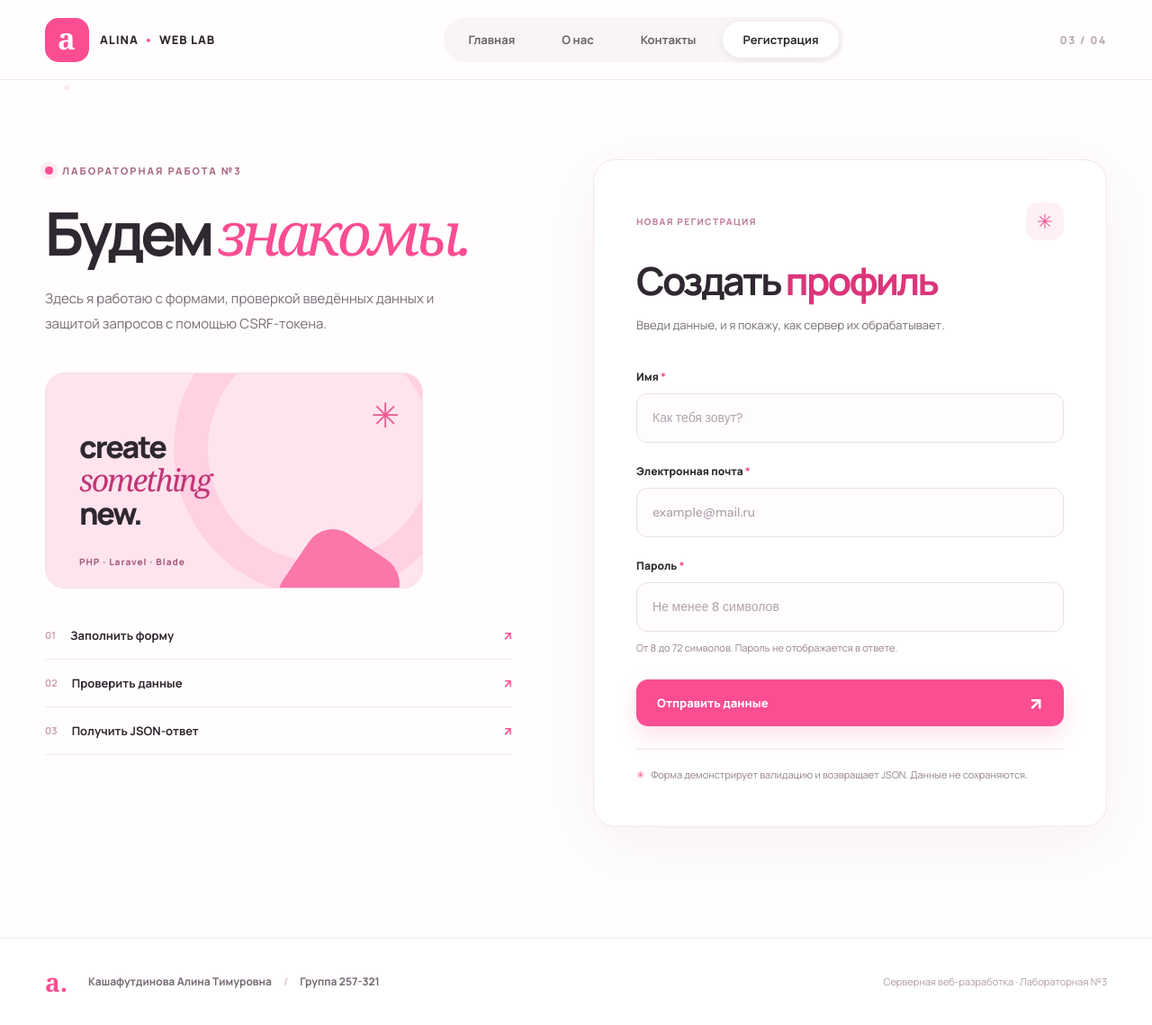
After one commit to alinakashafutdinova/Servernaya_web-razrabotka, a Laravel app: page /signin in a window 1280 px wide. The commit adds this page. Shown: the whole page at 90% size. Run offline with Laravel 9, Linux system fonts and the light colour scheme.

Commit message:
Добавила регистрацию с проверкой данных и CSRF, обновила тексты страниц

```diff
--- /dev/null
+++ b/app/Http/Controllers/AuthController.php
@@ -0,0 +1,33 @@
+<?php
+
+namespace App\Http\Controllers;
+
+use Illuminate\Http\JsonResponse;
+use Illuminate\Http\Request;
+use Illuminate\View\View;
+
+class AuthController extends Controller
+{
+    public function create(): View
+    {
+        return view('auth.signin');
+    }
+
+    public function registration(Request $request): JsonResponse
+    {
+        $data = $request->validate([
+            'name' => ['required', 'string', 'max:80'],
+            'email' => ['required', 'string', 'email', 'max:254'],
+            'password' => ['required', 'string', 'min:8', 'max:72'],
+        ]);
+
+        return response()->json([
+            'message' => 'Данные успешно прошли проверку',
+            'user' => [
+                'name' => $data['name'],
+                'email' => $data['email'],
+                'password' => '[скрыт]',
+            ],
+        ])->header('Cache-Control', 'no-store');
+    }
+}
--- a/composer.json
+++ b/composer.json
@@ -1,7 +1,7 @@
 {
     "name": "alina/servernaya-web-razrabotka",
     "type": "project",
-    "description": "Лабораторные работы №1 и №2 по серверной веб-разработке",
+    "description": "Лабораторные работы №1–3 по серверной веб-разработке",
     "keywords": [
         "laravel",
         "blade",
--- a/public/css/site.css
+++ b/public/css/site.css
@@ -236,3 +236,46 @@ h1,h2,h3,p { margin-top: 0; }
 .gallery-heading > div { max-width: 100%; }
 .gallery-heading p { max-width: 850px; overflow-wrap: anywhere; }
 .gallery-figure img { max-height: 820px; object-fit: contain; }
+
+
+/* Лабораторная №3: форма регистрации */
+.signup-page { display: grid; grid-template-columns: minmax(0, .91fr) minmax(0, 1fr); gap: clamp(40px, 7vw, 104px); align-items: start; padding-top: 88px; padding-bottom: 123px; }
+.signup-intro { min-width: 0; }
+.signup-intro h1 { font-size: clamp(47px, 5.2vw, 74px); letter-spacing: -.072em; line-height: 1.09; margin: 24px 0 22px; }
+.signup-intro > p { color: var(--muted); font-size: 15px; line-height: 1.9; max-width: 450px; margin: 0; }
+.signup-sticker { height: 240px; max-width: 420px; position: relative; overflow: hidden; border: 1px solid #f5dfe9; border-radius: 22px; margin-top: 39px; margin-bottom: 26px; background: #ffe4ee; display: flex; flex-direction: column; justify-content: center; padding: 31px 37px; }
+.signup-sticker::before { content: ''; position: absolute; width: 250px; height: 250px; border: 38px solid #ffd1e3; border-radius: 50%; right: -50px; top: -79px; }
+.signup-sticker::after { content: ''; position: absolute; width: 115px; height: 115px; background: #fb77a9; border-radius: 32px; right: 35px; bottom: -60px; transform: rotate(34deg); }
+.signup-sticker > span:nth-child(2) { font-size: 34px; letter-spacing: -.062em; line-height: 1.09; font-weight: 900; position: relative; z-index: 1; }
+.signup-sticker em { font-family: Georgia,serif; font-weight: 400; color: #bf3676; }
+.signup-sticker-star { position: absolute; top: 19px; right: 25px; font-size: 38px; color: #e95d95; }
+.signup-sticker-foot { position: absolute; bottom: 22px; left: 37px; font-size: 10px; font-weight: 800; letter-spacing: .1em; z-index: 1; color: #a55d7e; }
+.signup-step { display: flex; align-items: center; gap: 16px; min-height: 53px; border-bottom: 1px solid var(--border); font-size: 13px; font-weight: 700; }
+.signup-step > span:first-child { color: #ce9eb2; font-size: 11px; }
+.signup-step > span:last-child { margin-left: auto; color: var(--pink); }
+.signup-card { border: 1px solid #f4e6ed; background: #fff; border-radius: 25px; padding: clamp(25px, 4vw, 47px); box-shadow: 0 18px 76px rgba(139, 73, 101, .06); }
+.signup-card-header { display: flex; align-items: center; justify-content: space-between; }
+.signup-card-tag { font-size: 10px; font-weight: 800; letter-spacing: .14em; color: #c07f9c; }
+.signup-card-icon { display: inline-grid; width: 42px; height: 42px; place-items: center; background: #fff0f6; color: #e75b98; border-radius: 13px; font-size: 22px; }
+.signup-card h2 { margin: 15px 0 9px; font-size: clamp(30px, 3.4vw, 43px); letter-spacing: -.065em; }
+.signup-card h2 span { color: var(--pink-deep); }
+.signup-card-lead { color: var(--muted); margin: 0 0 37px; font-size: 13px; line-height: 1.75; }
+.signup-form { display: flex; flex-direction: column; gap: 23px; }
+.signup-field label { display: block; font-size: 12px; font-weight: 800; margin: 0 0 10px; }
+.signup-field label span { color: var(--pink); }
+.signup-field input { display: block; width: 100%; box-sizing: border-box; height: 55px; border: 1px solid #e8dfe5; border-radius: 12px; background: #fffcfd; padding: 0 17px; font: 500 14px/1.3 'DM Sans', sans-serif; color: var(--ink); transition: border-color .2s ease,box-shadow .2s ease; }
+.signup-field input::placeholder { color: #b3a3af; }
+.signup-field input:focus { outline: none; border-color: #ec5b99; box-shadow: 0 0 0 4px #ffe5f0; }
+.signup-field input[aria-invalid=true] { border-color: #d95b78; }
+.signup-hint { font-size: 11px; color: #98828f; line-height: 1.5; margin: 10px 0 0; }
+.signup-error { font-size: 12px; color: #bf3a5b; line-height: 1.4; margin: 8px 0 0; }
+.signup-submit { border: 0; cursor: pointer; justify-content: space-between; width: 100%; margin-top: 4px; font-family: inherit; font-size: 13px; }
+.signup-submit:hover { background: var(--pink-deep); }
+.signup-submit:focus-visible { outline: 3px solid #fa85b4; outline-offset: 3px; }
+.signup-card-note { margin-top: 25px; padding-top: 19px; border-top: 1px solid var(--border); color: #93818e; font-size: 11px; line-height: 1.7; }
+.signup-card-note > span { color: var(--pink); margin-right: 5px; }
+@media (max-width: 940px) { .signup-page { gap: 30px; } }
+@media (max-width: 760px) { .signup-page { grid-template-columns: 1fr; padding-top: 52px; padding-bottom: 80px; } .signup-intro h1 { font-size: 50px; } .signup-sticker { max-width: 100%; height: 180px; margin-top: 26px; } .signup-sticker > span:nth-child(2) { font-size: 26px; } .signup-step { min-height: 44px; } .signup-card { padding: 28px 24px; } }
+@media (max-width: 420px) { .signup-intro h1 { font-size: 44px; } .signup-sticker { height: 174px; } .signup-card { padding: 24px 18px; } }
+
+@media (max-width: 520px) { .navigation { flex-wrap: wrap; border-radius: 18px; } .nav-link { flex: 1 1 calc(50% - 8px); } }
--- a/resources/views/about.blade.php
+++ b/resources/views/about.blade.php
@@ -14,7 +14,7 @@
 <section class="container about-content">
     <div class="story-card">
         <div class="story-title"><span class="section-number">01 / ИСТОРИЯ</span><h2>Учусь создавать<br><em>что-то настоящее</em></h2></div>
-        <div class="story-text"><p>Мне нравится, что веб-разработка объединяет логику и творчество: сначала продумываешь структуру, потом собираешь интерфейс, а в конце видишь готовый результат в браузере.</p><p>Сейчас я изучаю серверную часть сайтов, маршрутизацию и шаблоны. Этот проект — моя первая лабораторная работа, в которой я соединяю всё это на практике.</p></div>
+        <div class="story-text"><p>Мне нравится, что веб-разработка объединяет логику и творчество: сначала продумываешь структуру, потом собираешь интерфейс, а в конце видишь готовый результат в браузере.</p><p>Сейчас я изучаю серверную часть сайтов, маршрутизацию и шаблоны. Этот проект — лабораторная работа, в которой я соединяю всё это на практике.</p></div>
     </div>
     <div class="about-facts">
         <div><span>НАПРАВЛЕНИЕ</span><strong>Веб-технологии</strong></div>
--- /dev/null
+++ b/resources/views/auth/signin.blade.php
@@ -0,0 +1,52 @@
+@extends('layouts.app')
+
+@section('title', 'Регистрация')
+
+@section('content')
+<section class="signup-page container">
+    <div class="signup-intro">
+        <span class="eyebrow"><span class="eyebrow-dot"></span> ЛАБОРАТОРНАЯ РАБОТА №3</span>
+        <h1>Будем <span class="serif-accent">знакомы.</span></h1>
+        <p>Здесь я работаю с формами, проверкой введённых данных и защитой запросов с помощью CSRF-токена.</p>
+        <div class="signup-sticker" aria-hidden="true">
+            <span class="signup-sticker-star">✳</span>
+            <span>create<br><em>something</em><br>new.</span>
+            <span class="signup-sticker-foot">PHP · Laravel · Blade</span>
+        </div>
+        <div class="signup-step"><span>01</span> Заполнить форму <span aria-hidden="true">↗</span></div>
+        <div class="signup-step"><span>02</span> Проверить данные <span aria-hidden="true">↗</span></div>
+        <div class="signup-step"><span>03</span> Получить JSON-ответ <span aria-hidden="true">↗</span></div>
+    </div>
+
+    <div class="signup-card">
+        <div class="signup-card-header">
+            <span class="signup-card-tag">НОВАЯ РЕГИСТРАЦИЯ</span>
+            <span class="signup-card-icon" aria-hidden="true">✳</span>
+        </div>
+        <h2>Создать <span>профиль</span></h2>
+        <p class="signup-card-lead">Введи данные, и я покажу, как сервер их обрабатывает.</p>
+
+        <form method="post" action="{{ route('signin.registration') }}" class="signup-form">
+            @csrf
+            <div class="signup-field">
+                <label for="name">Имя <span>*</span></label>
+                <input id="name" name="name" type="text" value="{{ old('name') }}" placeholder="Как тебя зовут?" autocomplete="name" maxlength="80" required @error('name') aria-invalid="true" aria-describedby="name-error" @enderror>
+                @error('name')<p class="signup-error" id="name-error">{{ $message }}</p>@enderror
+            </div>
+            <div class="signup-field">
+                <label for="email">Электронная почта <span>*</span></label>
+                <input id="email" name="email" type="email" value="{{ old('email') }}" placeholder="example@mail.ru" autocomplete="email" maxlength="254" required @error('email') aria-invalid="true" aria-describedby="email-error" @enderror>
+                @error('email')<p class="signup-error" id="email-error">{{ $message }}</p>@enderror
+            </div>
+            <div class="signup-field">
+                <label for="password">Пароль <span>*</span></label>
+                <input id="password" name="password" type="password" placeholder="Не менее 8 символов" autocomplete="new-password" minlength="8" maxlength="72" required @error('password') aria-invalid="true" aria-describedby="password-error" @enderror>
+                @error('password')<p class="signup-error" id="password-error">{{ $message }}</p>@enderror
+                <p class="signup-hint">От 8 до 72 символов. Пароль не отображается в ответе.</p>
+            </div>
+            <button class="button button-primary signup-submit" type="submit">Отправить данные <span aria-hidden="true">↗</span></button>
+        </form>
+        <div class="signup-card-note"><span aria-hidden="true">✳</span> Форма демонстрирует валидацию и возвращает JSON. Данные не сохраняются.</div>
+    </div>
+</section>
+@endsection
--- a/resources/views/home.blade.php
+++ b/resources/views/home.blade.php
@@ -12,7 +12,7 @@
             <a class="button button-primary" href="{{ route('about') }}">Узнать обо мне <span aria-hidden="true">↗</span></a>
             <a class="text-link" href="#works">Смотреть работы <span aria-hidden="true">→</span></a>
         </div>
-        <div class="hero-micro"><span class="micro-line"></span> Студентка · Веб-технологии · Москва</div>
+        <div class="hero-micro"><span class="micro-line"></span> Алина Кашафутдинова</div>
     </div>
     <div class="hero-visual" aria-hidden="true">
         <div class="visual-grid"></div>
--- a/resources/views/layouts/app.blade.php
+++ b/resources/views/layouts/app.blade.php
@@ -20,8 +20,9 @@
                     <a href="{{ route('home') }}" class="nav-link {{ request()->routeIs('home', 'galery') ? 'active' : '' }}" {{ request()->routeIs('home') ? 'aria-current=page' : '' }}>Главная</a>
                     <a href="{{ route('about') }}" class="nav-link {{ request()->routeIs('about') ? 'active' : '' }}" {{ request()->routeIs('about') ? 'aria-current=page' : '' }}>О нас</a>
                     <a href="{{ route('contacts') }}" class="nav-link {{ request()->routeIs('contacts') ? 'active' : '' }}" {{ request()->routeIs('contacts') ? 'aria-current=page' : '' }}>Контакты</a>
+                    <a href="{{ route('signin.create') }}" class="nav-link {{ request()->routeIs('signin.*') ? 'active' : '' }}" {{ request()->routeIs('signin.*') ? 'aria-current=page' : '' }}>Регистрация</a>
                 </nav>
-                <span class="header-note">02 / 04</span>
+                <span class="header-note">03 / 04</span>
             </div>
         </header>
 
@@ -37,7 +38,7 @@
                     <span class="footer-separator">/</span>
                     <span>Группа 257-321</span>
                 </div>
-                <span class="footer-course">Серверная веб-разработка · Лабораторная №2</span>
+                <span class="footer-course">Серверная веб-разработка · Лабораторная №3</span>
             </div>
         </footer>
     </div>
--- a/routes/web.php
+++ b/routes/web.php
@@ -1,5 +1,6 @@
 <?php
 
+use App\Http\Controllers\AuthController;
 use App\Http\Controllers\MainController;
 use Illuminate\Support\Facades\Route;
 
@@ -28,3 +29,6 @@ Route::get('/contacts', function () {
 
     return view('contacts', ['contacts' => $contacts]);
 })->name('contacts');
+
+Route::get('/signin', [AuthController::class, 'create'])->name('signin.create');
+Route::post('/signin', [AuthController::class, 'registration'])->name('signin.registration');
```
Also changed, not shown: tests/Feature/RegistrationTest.php (added, +106 -0 lines), .github/workflows/tests.yml, README.md, 1 other file.
